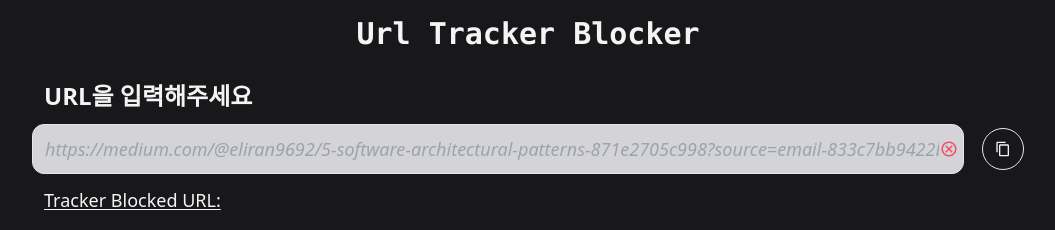
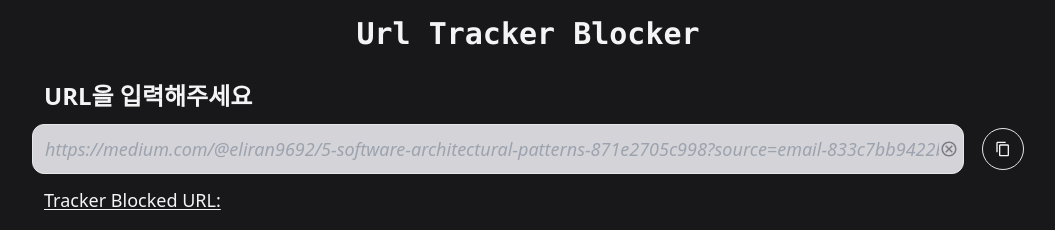
Before and after one commit to gitgitWi/micro-projects, a Next.js app: page /project/url-tracker-blocker in a window 1280 px wide. Shown: the top 230 px of the page, without its empty margins (112-1167 px from the left). Built offline with nearby package versions, Linux system fonts and the light colour scheme.

Commit message:
feat (component) url 입력창 reset 버튼 로직 추가, 스타일 수정

```diff
--- a/package.json
+++ b/package.json
@@ -10,6 +10,7 @@
     "format": "prettier -w ./src/"
   },
   "dependencies": {
+    "classnames": "^2.3.1",
     "next": "12.2.3",
     "react": "18.2.0",
     "react-dom": "18.2.0",
--- a/src/pages/project/styles.module.scss
+++ b/src/pages/project/styles.module.scss
@@ -49,7 +49,15 @@
     .resetButton {
       @extend .button-default;
       @apply float-right relative right-6 h-full
-        text-rose-500/90 text-lg;
+       text-lg;
+
+      &Enabled {
+        @apply text-rose-500/90;
+      }
+
+      &Disabled {
+        @apply text-zinc-500/90;
+      }
     }
 
     .copyButton {
--- a/src/pages/project/url-tracker-blocker.tsx
+++ b/src/pages/project/url-tracker-blocker.tsx
@@ -7,6 +7,7 @@ import {
   useState,
 } from 'react';
 import { MdContentCopy, MdOutlineCancel } from 'react-icons/md';
+import { default as classnames } from 'classnames';
 
 import { blockerHostClassifier } from '../../utils/blocker-host-classifier';
 import styles from './styles.module.scss';
@@ -25,6 +26,7 @@ const UrlTrackerBlocker = () => {
   const urlInputRef = useRef<HTMLInputElement>(null);
   const validUrlAnchorRef = useRef<HTMLAnchorElement>(null);
 
+  const [inputText, setInputText] = useState<string>('');
   const [url, setUrl] = useState<string>('');
   const [isValidUrl, setIsValidUrl] = useState<boolean>(false);
 
@@ -38,20 +40,19 @@ const UrlTrackerBlocker = () => {
   };
 
   const handleInputTextChange: ChangeEventHandler<HTMLInputElement> = (e) => {
-    const currentUrl = e.currentTarget.value;
+    setInputText(e.currentTarget.value);
 
-    const _isValidUrl = urlValidator(currentUrl);
+    const _isValidUrl = urlValidator(inputText);
     setIsValidUrl(_isValidUrl);
 
     if (!_isValidUrl) return resetTargetServiceInfo();
 
-    const host = blockerHostClassifier(currentUrl);
+    const host = blockerHostClassifier(inputText);
     if (!host) return resetTargetServiceInfo();
 
     const { service, blocker, description } = host;
 
-    const pureUrl = blocker(currentUrl);
-    setUrl(pureUrl);
+    setUrl(blocker(inputText));
     setServiceName(service);
     setDescription(description);
 
@@ -64,14 +65,15 @@ const UrlTrackerBlocker = () => {
     }
   };
 
-  const handleResetButtonClick: MouseEventHandler<HTMLButtonElement> = (e) => {
-    if (url.length === 0) return;
+  const handleResetButtonClick: MouseEventHandler = () => {
+    if (inputText.length === 0) return;
+    urlInputRef.current!.value = '';
+    setInputText('');
     resetTargetServiceInfo();
   };
 
   const copyToClipboard = async () => {
     if (!isValidUrl) return;
-
     navigator.clipboard.writeText(url);
     alert(`주소가 클립보드에 복사되었습니다`);
   };
@@ -105,16 +107,23 @@ const UrlTrackerBlocker = () => {
             placeholder={SAMPLE_URL}
           />
 
-          <button type="button" onClick={handleResetButtonClick} className={styles.resetButton}>
+          <button
+            type="button"
+            onClick={handleResetButtonClick}
+            className={classnames(
+              styles.resetButton,
+              inputText.length === 0 ? styles.resetButtonDisabled : styles.resetButtonEnabled
+            )}
+          >
             <MdOutlineCancel />
           </button>
 
           <button
             type="button"
-            className={[
+            className={classnames(
               styles.copyButton,
-              isValidUrl ? styles.copyButtonEnabled : styles.copyButtonDisabled,
-            ].join(' ')}
+              isValidUrl ? styles.copyButtonEnabled : styles.copyButtonDisabled
+            )}
             onClick={copyToClipboard}
           >
             <MdContentCopy />
```
Also changed, not shown: 1 other file (tests, documents, lock files or other folders).
